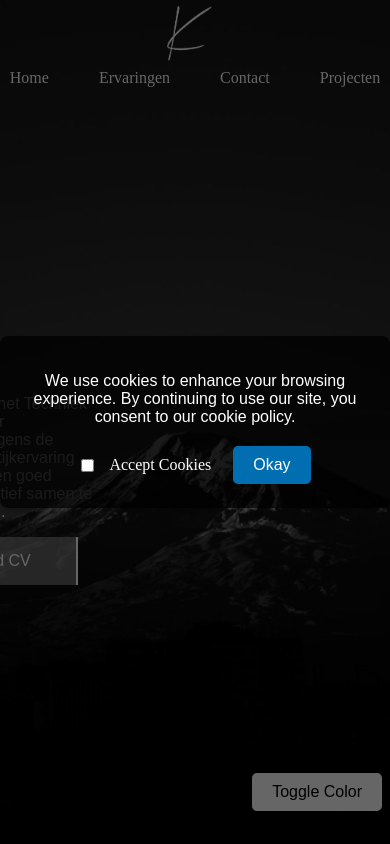
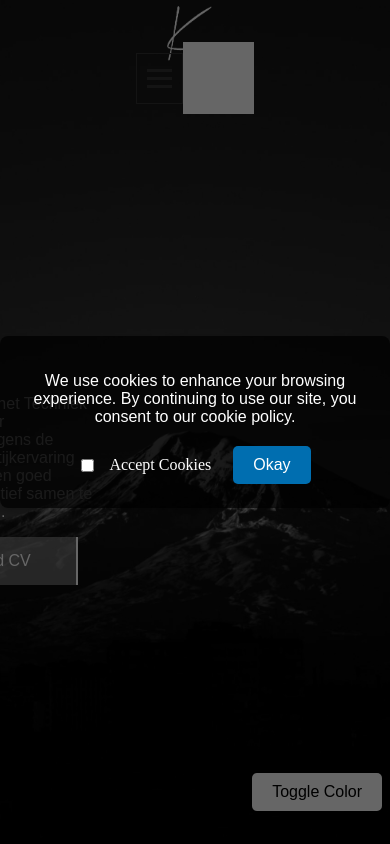
Before and after one commit to KajE879/Portfolio-java, a PHP site: page /index.php in a window 390 px wide. Run offline with PHP 8.4, Linux system fonts and the light colour scheme.

Commit message:
made a hamburger menu

```diff
--- a/main.css
+++ b/main.css
@@ -90,6 +90,53 @@ nav {
 
     }
 }
+.hamburger {
+    cursor: pointer;
+    display: none;
+    padding: 10px;
+    border: 1px solid #333;
+    .bar {
+        display: block;
+        width: 25px;
+        height: 3px;
+        margin: 5px auto;
+        background-color: #333;
+        transition: all 0.3s ease-in-out;
+    }
+    .nav-links {
+        list-style: none;
+        display: none;
+        padding-left: 0;
+        li {
+            margin: 0;
+        }
+        a {
+            text-decoration: none;
+            padding: 10px 15px;
+            display: block;
+            color: #333;
+        }
+    }
+}
+.nav-links.active {
+    display: block;
+}
+@media (max-width: 600px) {
+    .hamburger {
+        display: inline-block;
+    }
+    nav ul {
+        display: none;
+    }
+    .nav-links {
+        display: block;
+        background-color: #fff;
+    }
+    .nav-links.active {
+        display: block;
+    }
+}
+
 /* ---Index--- */
 .index-main {
     display: flex;
--- a/main.js
+++ b/main.js
@@ -56,3 +56,13 @@ function handleDownloadClick() {
 function logNavChange(navItem) {
     console.log(`Navigation changed to: ${navItem}`);
 }
+
+// Hamburger
+document.addEventListener('DOMContentLoaded', () => {
+    const hamburger = document.getElementById('hamburger');
+    const navLinks = document.getElementById('nav-links');
+
+    hamburger.addEventListener('click', () => {
+        navLinks.classList.toggle('active');
+    });
+});
--- a/nav-head.php
+++ b/nav-head.php
@@ -1,10 +1,16 @@
+
 <header>
     <a href="index.html">
         <img src="images/logo.png" alt="website logo">
     </a>
 </header>
 <nav>
-    <ul>
+    <div class="hamburger" id="hamburger">
+        <div class="bar"></div>
+        <div class="bar"></div>
+        <div class="bar"></div>
+    </div>
+    <ul class="nav-links" id="nav-links">
         <li><a onclick="logNavChange('Home')" class="effect" href="index.php">Home</a></li>
         <li><a onclick="logNavChange('Ervaringen')" class="effect" href="ervaringen.php">Ervaringen</a></li>
         <li><a onclick="logNavChange('Contact')" class="effect" href="contact.php">Contact</a></li>
```
